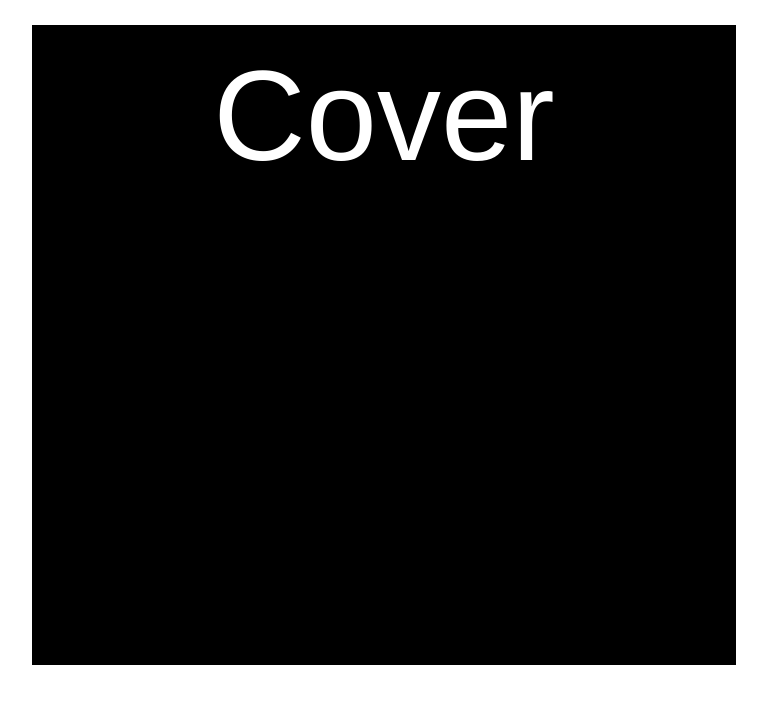
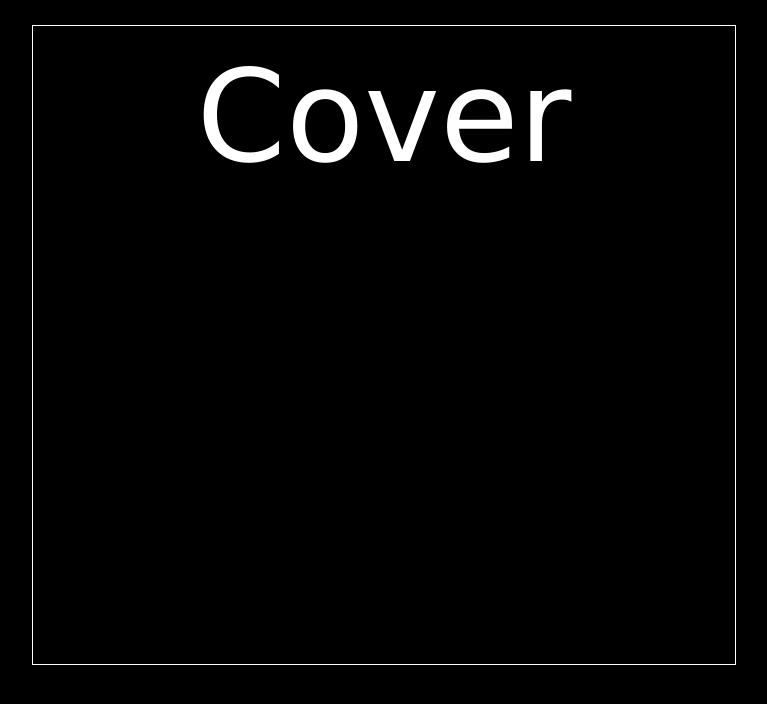
Before and after one commit to nguyendthinh/nnekaEP, a React (Create React App) app: page / in a window 1280 px wide. Shown: the top 704 px of the page, without its empty margins (256-1023 px from the left). Built offline with nearby package versions, Linux system fonts and the light colour scheme.

Commit message:
more responsiveness

```diff
--- a/src/App.css
+++ b/src/App.css
@@ -1,6 +1,19 @@
+html {
+  height: 100%;
+  background-color: black;
+}
+
 .App {
   text-align: center;
+  font-family: Verdana;
+  background-color: black;
+  height: 100%;
+}
 
+@media (min-width: 768px) {
+  .App {
+    padding-top: auto;
+  }
 }
 
 .App-logo {
@@ -30,12 +43,19 @@
   background-color: black;
   color: white;
   font-size: 10vw;
+  border: 1px solid white;
+}
+.Disk {
+  color: black;
 }
 
-@media (min-width: 800px){
+@media (min-width: 768px){
   .Cover, .Booklet, .Disk {
     width: 5.5em;
     height: 5em;
+  }
+  #diskControls {
+    font-size: .75em;
   }
 }
 
@@ -47,7 +67,9 @@
   background-color: black;
   top: 0;
   color: white;
-  font-size: 15px;
+  border-bottom: 1px solid white;
+  font-size: 20px;
+  z-index: 3;
 }
 
 #navControls {
@@ -55,7 +77,7 @@
 }
 
 .Page {
-  border: 1px black dotted;
+  /*border: 1px black dotted;*/
 }
 
 .Booklet, .Nav {
@@ -196,7 +218,7 @@
 
 @media (min-width: 768px) {
   .Disk {
-    width: 50%;
+    width: 52%;
     padding: 2.5em 0px;
   }
 }
```
